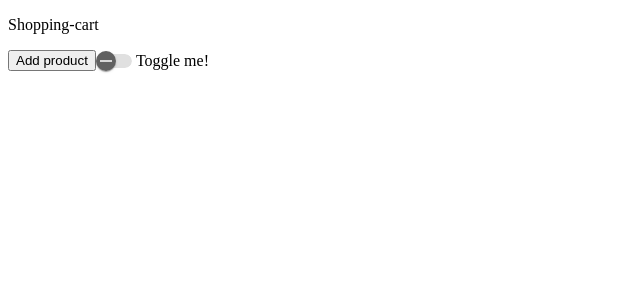
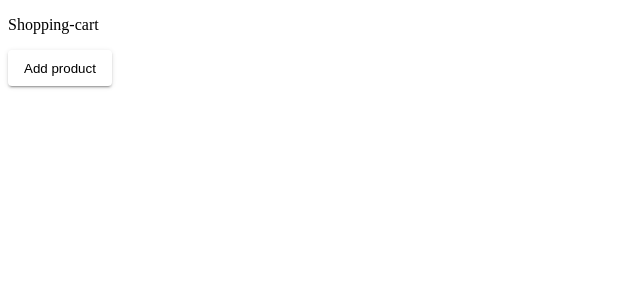
Before and after one commit to javierrv/santng, an Angular app: page / in a window 1280 px wide. Shown: the top 300 px of the page, without its empty margins (0-640 px from the left). Built offline with nearby package versions, Linux system fonts and the light colour scheme.

Commit message:
substitute button with mat-butotn module

```diff
--- a/src/app/app.component.html
+++ b/src/app/app.component.html
@@ -1,3 +1,2 @@
 <router-outlet></router-outlet>
 <app-shopping-cart></app-shopping-cart>
-<mat-slide-toggle>Toggle me!</mat-slide-toggle>
--- a/src/app/app.module.ts
+++ b/src/app/app.module.ts
@@ -5,7 +5,7 @@ import { AppRoutingModule } from './app-routing.module';
 import { AppComponent } from './app.component';
 import { ShoppingCartComponent } from './shopping-cart/shopping-cart.component';
 import { BrowserAnimationsModule } from '@angular/platform-browser/animations';
-import { MatSlideToggleModule } from '@angular/material/slide-toggle';
+import { MatButtonModule } from '@angular/material/button';
 
 @NgModule({
   declarations: [
@@ -16,7 +16,7 @@ import { MatSlideToggleModule } from '@angular/material/slide-toggle';
     BrowserModule,
     AppRoutingModule,
     BrowserAnimationsModule,
-    MatSlideToggleModule,
+    MatButtonModule,
   ],
   providers: [],
   bootstrap: [AppComponent]
--- a/src/app/shopping-cart/shopping-cart.component.html
+++ b/src/app/shopping-cart/shopping-cart.component.html
@@ -1,3 +1,3 @@
 <p>Shopping-cart</p>
 
-<button type="button" (click)="onAdd()">Add product</button>
+<button mat-raised-button (click)="onAdd()">Add product</button>
```
